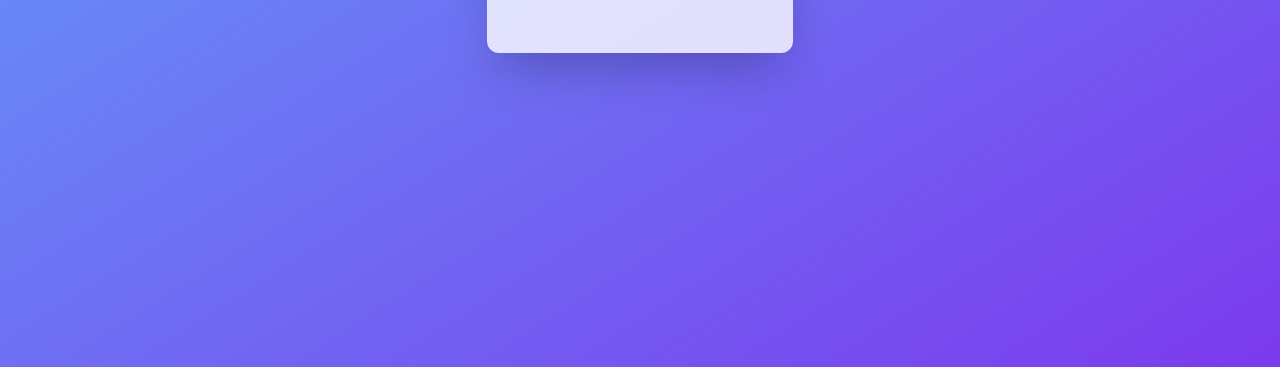
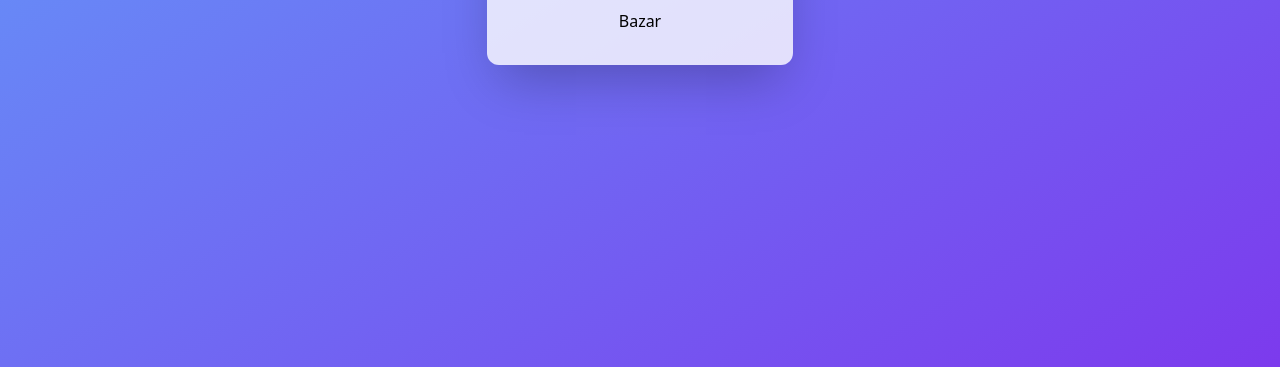
Before and after one commit to alexanderalkhazov/website__bazar, a website: page src/landing.html in a window 1280 px wide. Shown: the part 433-800 px from the top of the page. Drawn offline with nearby package versions, Linux system fonts and the light colour scheme.

Commit message:
Initial commit: QR code generator and Bazar landing page

```diff
--- a/src/landing.html
+++ b/src/landing.html
@@ -10,6 +10,7 @@
   <div class="bg-white bg-opacity-80 p-8 rounded-xl shadow-2xl text-center max-w-lg">
     <h1 class="text-4xl font-extrabold mb-4 text-purple-700">Welcome!</h1>
     <p class="text-lg mb-6 text-gray-700">You scanned the QR code 🎉</p>
+    <p>Bazar</p>
   </div>
 </body>
 </html>
```
Also changed, not shown: package.json (added, +16 -0 lines).
